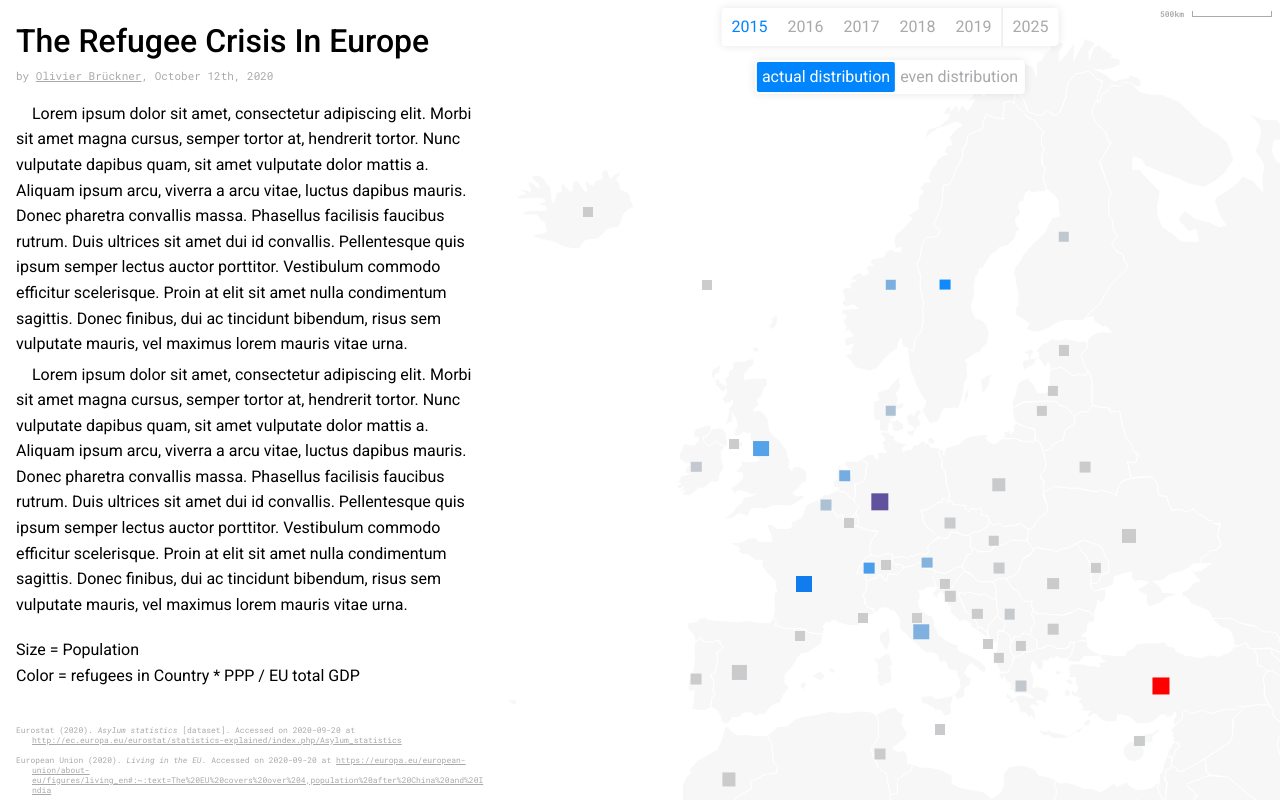
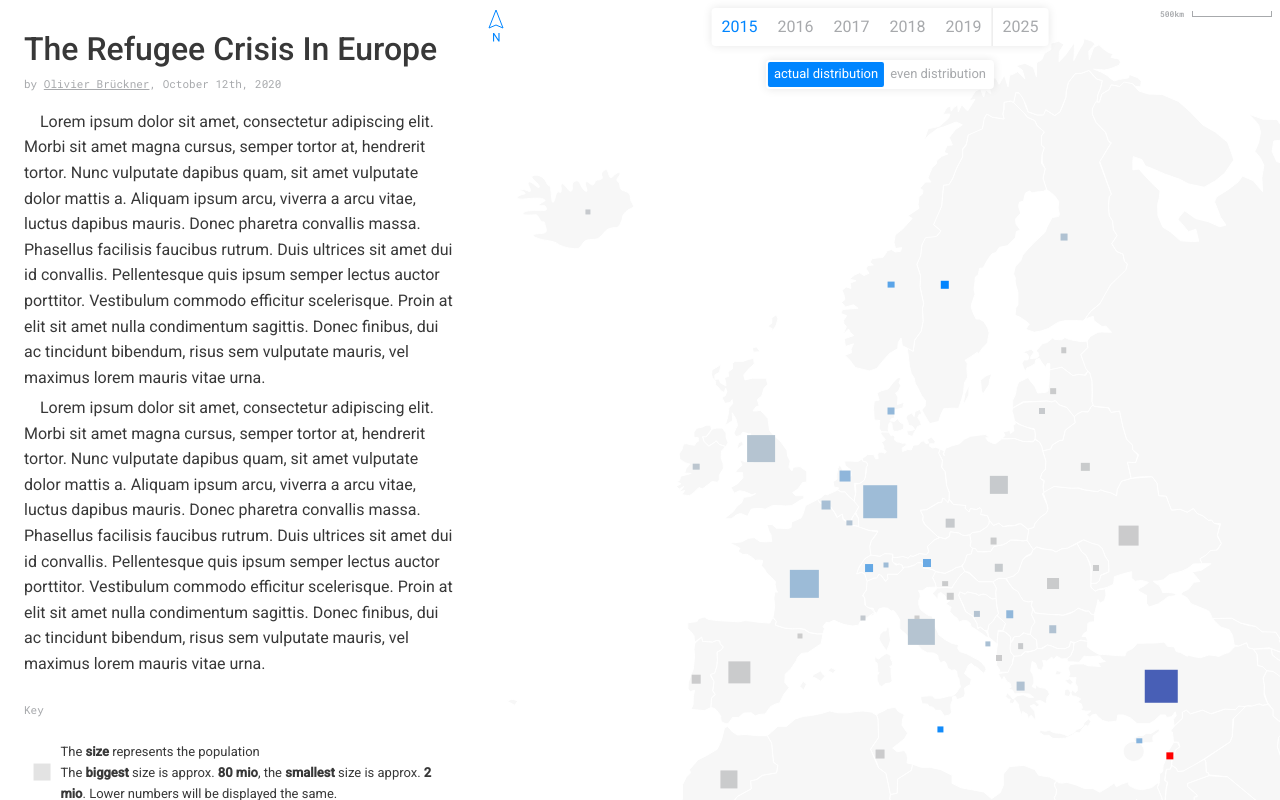
Before and after one commit to olivierbrcknr/mfadt-D4TC-map, a Next.js app: page / in a window 1280 px wide. Built offline with nearby package versions, Linux system fonts and the light colour scheme.

Commit message:
Add styling

```diff
--- a/components/Key/Key.css
+++ b/components/Key/Key.css
@@ -1,3 +1,67 @@
 .MapKey {
-  padding: 20px 0;
+  padding: calc( var(--grid-unit) * 1 ) 0;
+  font-size: 13px;
 }
+
+.MapKey h4 {
+  margin-top: calc( var(--grid-unit) * 2 );
+}
+.MapKey p {
+  text-indent: 0;
+  margin-left: 10px;
+}
+
+.MapKey-Point {
+  display: flex;
+  padding: calc( var(--grid-unit) * 1 ) 0;
+}
+
+.MapKey-Point-Viz {
+  width: 60px;
+  height: 60px;
+}
+
+.MapKey-Point-Desc {
+  display: flex;
+  align-items: flex-start;
+  justify-content: center;
+  flex-direction: column;
+}
+.MapKey-Point-Desc p {
+  text-indent: 0;
+  margin-top: 0;
+  margin-left: 0;
+}
+
+.MapKey-Point-Viz-Country {
+  position: absolute;
+  top: 50%;
+  left: 50%;
+  transform: translate(-50%,-50%);
+  /*border: solid 1px var(--color-black);*/
+  background: var(--color-gray-light);
+  width: 30px;
+  height: 30px;
+
+  animation-direction: alternate;
+  animation-iteration-count: infinite;
+}
+.MapKey-Point-Viz-Country-Size {
+  animation-name: size;
+  animation-duration: 3s;
+}
+.MapKey-Point-Viz-Country-Color {
+  animation-name: colorChange;
+  animation-duration: 6s;
+}
+
+@keyframes size {
+  0%,20% { width: 10px; height: 10px; }
+  80%,100% { width: 30px; height: 30px; }
+}
+
+@keyframes colorChange {
+  0%,20% { background: #CCCCCC; }
+  40%,60% { background: #0085FF; }
+  80%,100% { background: #FF0000; }
+}
--- a/components/Key/index.js
+++ b/components/Key/index.js
@@ -12,16 +12,85 @@ const MapKey = (props) => {
   return (
     <div className={classes.join(' ')}>
 
-      <div>
-        Size = Population
+      <h4>
+        Key
+      </h4>
+
+      <div className="MapKey-Point">
+
+        <div className="MapKey-Point-Viz">
+
+          <div className="MapKey-Point-Viz-Country MapKey-Point-Viz-Country-Size">
+          </div>
+
+        </div>
+
+        <div className="MapKey-Point-Desc">
+          <p>
+            The <b>size</b> represents the population
+          </p>
+          <p>
+            The <b>biggest</b> size is approx. <b>80 mio</b>, the <b>smallest</b> size is approx. <b>2 mio</b>. Lower numbers will be displayed the same.
+          </p>
+        </div>
+
       </div>
 
-      <div>
-        Color = refugees in Country * PPP / EU total GDP
+      <div className="MapKey-Point">
+
+        <div className="MapKey-Point-Viz">
+
+          <div className="MapKey-Point-Viz-Country MapKey-Point-Viz-Country-Color">
+          </div>
+
+        </div>
+
+        <div className="MapKey-Point-Desc">
+          <p>
+            The <b>color</b> inidcates the % of refugees relative to the population
+          </p>
+          <p>
+            <b style={{'color': '#0085FF'}}>blue</b> is approx. <b>2%</b>, <b style={{'color': '#FF0000'}}>red</b> is approx. <b>7%</b>
+          </p>
+
+        </div>
+
       </div>
+
+      <h4>
+        Calculation — Even Distribution
+      </h4>
+
+      <p>
+        Refugees per Country = Total Number of Refugees × GDP ÷ Total GDP
+      </p>
+
+      <h4>
+        Calculation — 2025
+      </h4>
+
+      <p>
+        <b>GDP</b> = GDP in 2019 × Average GDP Growth of Country ^ 6 Years
+      </p>
+      <p>
+        <b>Population</b> = Population in 2019 × Population Growth of Country in 2019 ^ 6 Years
+      </p>
+      <p>
+        <b>Refugees</b> = Number of Refugees in 2019 × approx. Average Growth of Asylum Allocation ^ 6 Years
+      </p>
+
 
     </div>
   )
 }
 
+
+/* <div>
+  Size = Population
+</div>
+
+<div>
+  Color = refugees in Country * PPP / EU total GDP
+</div>
+*/
 export default MapKey
--- a/components/Map/Map.css
+++ b/components/Map/Map.css
@@ -1,10 +1,10 @@
 .DataVizMap {
 
-  position: absolute;
+  position: fixed;
   top: 0;
   right: 0;
-  bottom: 0;
-  left: 500px;
+  height: 100vh;
+  left: calc( 100vw - 100vh );
   overflow: hidden;
   user-select: none !important;
 
@@ -23,6 +23,12 @@
   right: 0;
   height: 100%;
   opacity: 0.1;
+}
+
+.DataVizMap-NorthIndicator {
+  position: absolute;
+  top: var(--grid-unit);
+  left: var(--grid-unit);
 }
 
 .DataVizMap-SizeLabel {
@@ -47,3 +53,12 @@
   height: 6px;
   width: 10vh;
 }
+
+
+/* mobile adjustments */
+@media (max-width: calc( 140vh) ) {
+
+  .DataVizMap {
+    left: 0;
+  }
+}
--- a/components/Map/index.js
+++ b/components/Map/index.js
@@ -96,7 +96,7 @@ const DataVizMap = (props) => {
     }
     if(refugeeElement){
       if( mapState.year === 2025 ){
-        acceptedRefugees = refugeeElement[2019] * Math.pow( 1.08 , yearsInTheFuture );
+        acceptedRefugees = refugeeElement[2019] * Math.pow( 1.2 , yearsInTheFuture );
       }else{
         acceptedRefugees = refugeeElement[mapState.year];
       }
@@ -111,9 +111,9 @@ const DataVizMap = (props) => {
     }
   }
 
-  if(mapState.year === 2025){
-    totalRefugeesEU += 2000000; // add 2 mio from lebanon etc
-  }
+  // if(mapState.year === 2025){
+  //   totalRefugeesEU += 2000000; // add 2 mio from lebanon etc
+  // }
 
   // let allEUCountries = [];
   let dataPoints = countriesLatLong.map( (country,index)=>{
@@ -226,6 +226,8 @@ const DataVizMap = (props) => {
           <div className="DataVizMap-SizeLabel-Length"></div>
         </div>
 
+        <img className="DataVizMap-NorthIndicator" src="/northarrow.svg" />
+
      </div>
 
      <MapTimeSelector
--- a/components/MapCountry/MapCountry.css
+++ b/components/MapCountry/MapCountry.css
@@ -1,12 +1,11 @@
-
-
 .MapCountry {
   position: absolute;
   width: 20px;
   height: 20px;
   background: #333;
-  transform: translate(-50%,-50%);
-  transition:  all 0.3s;
+  transform: translate(-50%, -50%);
+  transition: all 0.5s, z-index 0s;
+  z-index: 1;
 }
 
 .MapCountry-CursorMinSelection {
@@ -15,7 +14,7 @@
   position: absolute;
   top: 50%;
   left: 50%;
-  transform: translate(-50%,-50%);
+  transform: translate(-50%, -50%);
 }
 
 .MapCountry-HoverInfo {
@@ -23,29 +22,43 @@
   position: absolute;
   background: var(--color-white);
   padding: 2px 6px;
-  box-shadow: 0 0 10px rgba(0,0,0,0.07);
+  box-shadow: 0 0 10px rgba(0, 0, 0, 0.07);
   border-radius: 4px;
-
-  min-width: 200px;
-
-  top: calc( 100% + 4px );
+  white-space: nowrap;
+  top: calc( 100% + 8px);
   left: 0;
-
   font-size: 10px;
-  z-index: 5;
 }
 
+.MapCountry:hover {
+  z-index: 10;
+}
 .MapCountry:hover .MapCountry-HoverInfo {
   display: block;
-  z-index: 5;
 }
 
 .MapCountry.--isVeryLow .MapCountry-HoverInfo {
   top: initial;
-  bottom: calc( 100% + 4px );
+  bottom: calc( 100% + 4px);
 }
 
 .MapCountry.--isFarRight .MapCountry-HoverInfo {
   left: initial;
   right: 0;
 }
+
+.MapCountry-HoverInfo-Name {
+  font-size: 16px;
+  margin-bottom: 4px;
+}
+
+.MapCountry-HoverInfo-Year {
+  font-size: 11px;
+  color: var(--color-gray-med);
+  margin-left: 2px;
+}
+
+.MapCountry-HoverInfo-Table td:first-child {
+  color: var(--color-gray-med);
+  padding-right: 8px;
+}
--- a/components/MapCountry/index.js
+++ b/components/MapCountry/index.js
@@ -14,9 +14,10 @@ const MapCountry = (props) => {
 
 
   let ppp = props.gdp / props.totalPopulation;
+  let euPpp = props.EUtotalGDP / props.EUtotalPop;
 
   //let size = mapValues( ppp, 0, 1000000, 10, 100,);
-  let size = mapValues( props.totalPopulation, 0, 1000000000, 10, 100,);
+  let size = mapValues( props.totalPopulation, 0, 100000000, 5, 40,);
 
   if( size > 50 ){
     size = 100;
@@ -31,6 +32,11 @@ const MapCountry = (props) => {
 
     refugeesInCountry = props.EUtotalRefugee * (props.gdp / props.EUtotalGDP);
 
+    // Test with ppp
+    // refugeesInCountry = props.EUtotalRefugee * (ppp/euPpp);
+
+
+    //console.log(props.countryInfo["Alpha-3 code"],refugeesInCountryP,refugeesInCountry)
   }
   // console.log(refugeesInCountry)
 
@@ -41,15 +47,20 @@ const MapCountry = (props) => {
 
   // let comparingValue = (refugeesInCountry * ppp);
 
-  let comparingValue = (refugeesInCountry * ppp * 1000) / props.EUtotalGDP;
+  // let comparingValue = (refugeesInCountry * ppp * 1000) / props.EUtotalGDP;
+
+  let comparingValue = percent / 7;
 
   if( props.countryInfo && props.countryInfo["Alpha-3 code"] === 'DEU' ){
     console.log(props.countryInfo["Alpha-3 code"],comparingValue)
   }
 
-  let color = colorMixer('#0085FF','#CCCCCC', comparingValue*2 );
-  if( comparingValue > 0.5 ){
-    color = colorMixer('#FF0000','#0085FF', comparingValue*2-1 );
+  let color = colorMixer('#0085FF','#CCCCCC', comparingValue*4 );
+  if( comparingValue > 0.25 ){
+
+    comparingValue = (comparingValue-0.25) / 0.75;
+
+    color = colorMixer('#FF0000','#0085FF', comparingValue );
   }
   // let color = colorMixer('#0085FF','#CCCCCC', comparingValue*4 );
   // if( comparingValue > 0.25 ){
@@ -83,11 +94,38 @@ const MapCountry = (props) => {
       <div className="MapCountry-CursorMinSelection"></div>
 
       <div className="MapCountry-HoverInfo">
-        <div>{countryInfo.Country} <span>{props.year}</span></div><br/>
-        PPP: {displayPPP} US$ <br/>
-        Population: {displayPopulation} mio <br/>
-        Refugees: {displayRefugess} <br/>
-        Percent of Population: {displayPercent}%
+        <div className="MapCountry-HoverInfo-Name">
+          {countryInfo.Country} <span className="MapCountry-HoverInfo-Year">({props.year})</span>
+        </div>
+
+        <table className="MapCountry-HoverInfo-Table">
+          <tbody>
+            <tr>
+              <td>
+                PPP
+              </td>
+              <td>
+                {displayPPP} US$
+              </td>
+            </tr>
+            <tr>
+              <td>
+                Population
+              </td>
+              <td>
+                {displayPopulation} mio
+              </td>
+            </tr>
+            <tr>
+              <td>
+                Refugees
+              </td>
+              <td>
+                {displayRefugess} → {displayPercent}%
+              </td>
+            </tr>
+          </tbody>
+        </table>
       </div>
     </div>
   )
--- a/components/MapEqualizerToggle/MapEqualizerToggle.css
+++ b/components/MapEqualizerToggle/MapEqualizerToggle.css
@@ -8,13 +8,14 @@
   border-radius: 4px;
   box-shadow: 0px 0px 10px rgba(0,0,0,0.1);
   padding: 2px;
+  font-size: 13px;
 }
 
 
 .MapEqualizerToggle li {
   display: block;
   border-radius: 2px;
-  padding: 2px 5px;
+  padding: 2px 6px;
   cursor: pointer;
   color: var(--color-gray-med);
 }
--- a/components/data/latLongEUonly.js
+++ b/components/data/latLongEUonly.js
@@ -215,14 +215,14 @@ const countriesLatLong = [
       "Latitude (average)":47.1667,
       "Longitude (average)":9.5333
    },
-   // {
-   //    "Country":"Lebanon",
-   //    "Alpha-2 code":"LB",
-   //    "Alpha-3 code":"LBN",
-   //    "Numeric code":422,
-   //    "Latitude (average)":33.8333,
-   //    "Longitude (average)":35.8333
-   // },
+   {
+      "Country":"Lebanon",
+      "Alpha-2 code":"LB",
+      "Alpha-3 code":"LBN",
+      "Numeric code":422,
+      "Latitude (average)":33.8333,
+      "Longitude (average)":35.8333
+   },
    {
       "Country":"Latvia",
       "Alpha-2 code":"LV",
@@ -255,14 +255,14 @@ const countriesLatLong = [
    //    "Latitude (average)":31.5,
    //    "Longitude (average)":34.75
    // },
-   {
-      "Country":"Isle of Man",
-      "Alpha-2 code":"IM",
-      "Alpha-3 code":"IMN",
-      "Numeric code":833,
-      "Latitude (average)":54.23,
-      "Longitude (average)":-4.55
-   },
+   // {
+   //    "Country":"Isle of Man",
+   //    "Alpha-2 code":"IM",
+   //    "Alpha-3 code":"IMN",
+   //    "Numeric code":833,
+   //    "Latitude (average)":54.23,
+   //    "Longitude (average)":-4.55
+   // },
    {
       "Country":"Ireland",
       "Alpha-2 code":"IE",
@@ -335,14 +335,14 @@ const countriesLatLong = [
       "Latitude (average)":64,
       "Longitude (average)":26
    },
-   {
-      "Country":"Faroe Islands",
-      "Alpha-2 code":"FO",
-      "Alpha-3 code":"FRO",
-      "Numeric code":234,
-      "Latitude (average)":62,
-      "Longitude (average)":-7
-   },
+   // {
+   //    "Country":"Faroe Islands",
+   //    "Alpha-2 code":"FO",
+   //    "Alpha-3 code":"FRO",
+   //    "Numeric code":234,
+   //    "Latitude (average)":62,
+   //    "Longitude (average)":-7
+   // },
    {
       "Country":"Estonia",
       "Alpha-2 code":"EE",
--- a/components/footer/index.js
+++ b/components/footer/index.js
@@ -8,7 +8,7 @@ const Footer = (props) => {
 
   return (
     <footer className={props.className}>
-      A project by <a href="https://olivierbrueckner.de/">Olivier Brückner</a>
+      2020
     </footer>
   )
 }
--- a/components/head/index.css
+++ b/components/head/index.css
@@ -31,7 +31,7 @@ a {
   transition: color 0.3s;
 }
 a:hover {
-  color: var(--color-highlight);
+  color: var(--color-black);
 }
 
 p {
@@ -45,15 +45,16 @@ p + p {
 /* Basic page elements */
 #wrapper {
   width: 100vw;
-  height: 100vh;
+  min-height: 100vh;
   overflow: hidden;
 }
 
 .essay {
-  height: 100vh;
-  overflow-y: scroll;
-  padding: calc( var(--grid-unit) * 2 );
+  /*height: 100vh;
+  overflow-y: scroll;*/
+  padding: calc( var(--grid-unit) * 3 );
   max-width: 500px;
+  width: calc( 100vw - 100vh );
 }
 
 .sourceList {
@@ -62,6 +63,7 @@ p + p {
   font-size: 8px;
   margin: calc( var(--grid-unit) * 2 ) 0;
   line-height: 10px;
+  margin-top: calc( var(--grid-unit) * 6 );
 }
 .sourceList li {
   margin-bottom: 10px;
@@ -70,4 +72,47 @@ p + p {
 }
 .sourceList li a {
   word-wrap: break-word;
+  white-space: pre-wrap;
 }
+
+#toggleInfo {
+  display: none;
+}
+
+
+/* mobile adjustments */
+@media (max-width: calc( 140vh) ) {
+
+  #toggleInfo {
+    display: block;
+    position: absolute;
+    top: 0;
+    left: 0;
+    z-index: 101;
+  }
+
+  .essay {
+    position: fixed;
+    top: 0;
+    left: -500px;
+    bottom: 0;
+    width: 500px;
+    transition: all 0.5s;
+    background: var(--color-white);
+    z-index: 100;
+    overflow-y: scroll;
+  }
+
+  .--isShowingInfo .essay {
+    left: 0px;
+    box-shadow: 0px 0px 50px rgba(0,0,0,0.1);
+  }
+
+  #wrapper {
+    transition: background 0.5s;
+  }
+  .--isShowingInfo #wrapper {
+    background: #EEE;
+  }
+
+}
--- a/components/head/variables.css
+++ b/components/head/variables.css
@@ -5,7 +5,7 @@
 
   /* Colors */
   --color-white: #FFF;
-  --color-black: #000;
+  --color-black: #383838;
 
   --color-gray-light: #E3E3E3;
   --color-gray-med: #A7A9AC;
```
Also changed, not shown: pages/index.js (+11 -0 lines), public/northarrow.svg (added).
